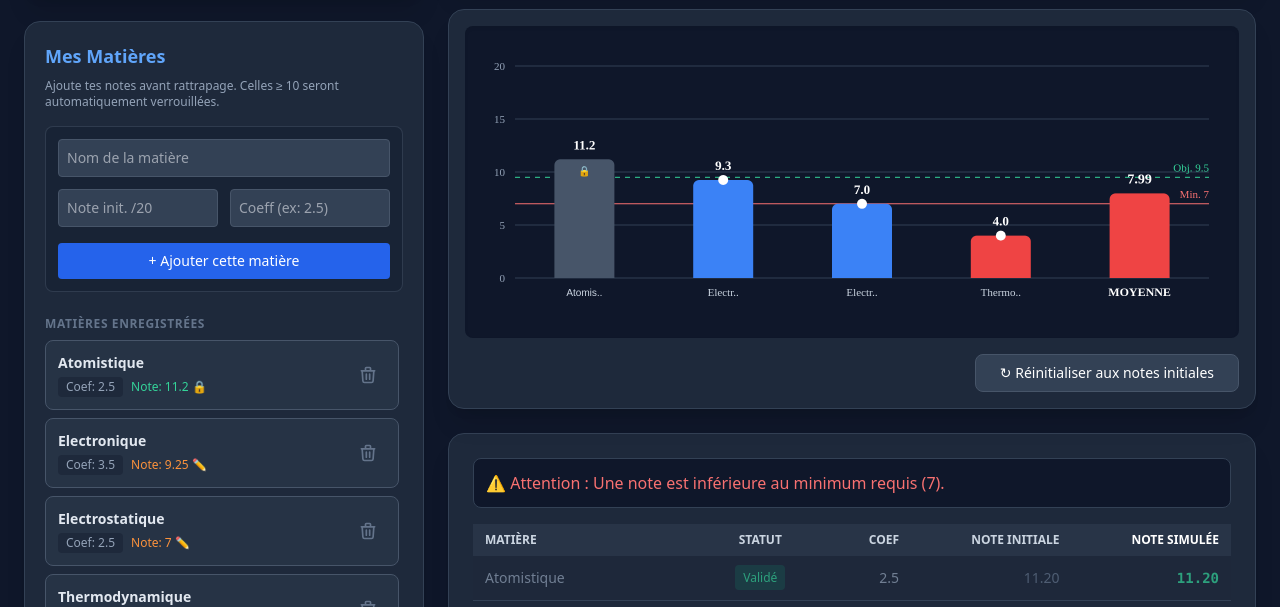
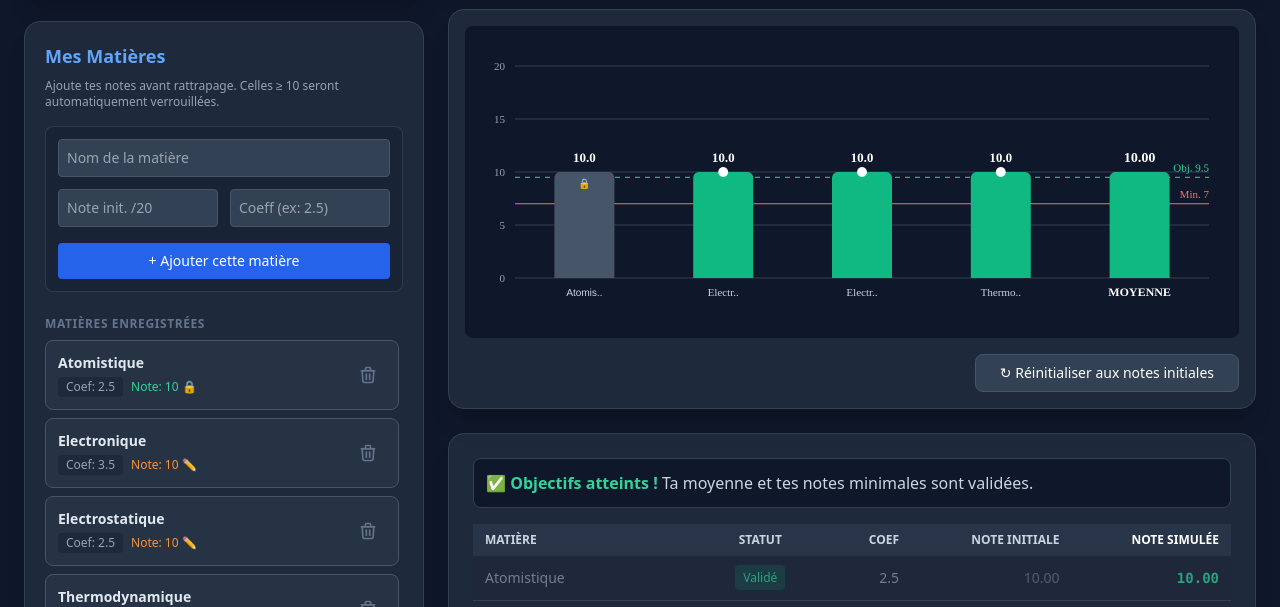
Before and after one commit to epcrd63000/Simu-Note, a plain HTML site: page index.html in a window 1280 px wide. Shown: the part 175-782 px from the top of the page. Drawn offline with nearby package versions, Linux system fonts and the light colour scheme.

Commit message:
Modify initial grades for subjects in index.html
Updated initial grades for subjects in the simulator.

```diff
--- a/index.html
+++ b/index.html
@@ -3,7 +3,7 @@
 <head>
     <meta charset="UTF-8">
     <meta name="viewport" content="width=device-width, initial-scale=1.0">
-    <title>Simulateur de Notes - UV Physique 3</title>
+    <title>Simulateur de Notes - UV</title>
     <script src="https://cdn.tailwindcss.com"></script>
     <style>
         @import url('https://fonts.googleapis.com/css2?family=Inter:wght@400;600;700&display=swap');
@@ -119,10 +119,10 @@
     // --- STATE MANAGEMENT ---
     // Exemple par défaut (celui de l'image) pour ne pas arriver sur une page vide
     let subjects = [
-        { id: 1, name: "Atomistique", initialGrade: 11.20, grade: 11.20, coeff: 2.50, locked: true },
-        { id: 2, name: "Electronique", initialGrade: 9.25, grade: 9.25, coeff: 3.50, locked: false },
-        { id: 3, name: "Electrostatique", initialGrade: 7.00, grade: 7.00, coeff: 2.50, locked: false },
-        { id: 4, name: "Thermodynamique", initialGrade: 4.00, grade: 4.00, coeff: 2.50, locked: false }
+        { id: 1, name: "Atomistique", initialGrade: 10.0, grade: 10.0, coeff: 2.50, locked: true },
+        { id: 2, name: "Electronique", initialGrade: 10.0, grade: 10.0, coeff: 3.50, locked: false },
+        { id: 3, name: "Electrostatique", initialGrade: 10.0, grade: 10.0, coeff: 2.50, locked: false },
+        { id: 4, name: "Thermodynamique", initialGrade: 10.0, grade: 10.0, coeff: 2.50, locked: false }
     ];
     let nextId = 5;
 
```
